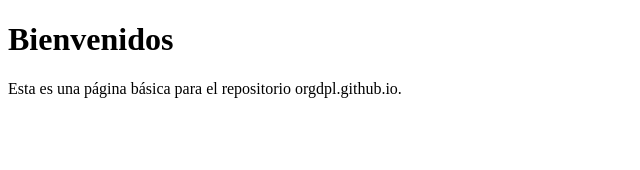
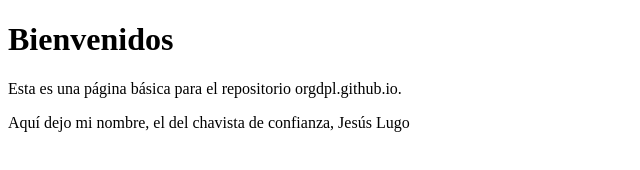
Before and after one commit to orgdpl-nicholelouis/orgdpl.github.io, a plain HTML site: page index.html in a window 1280 px wide. Shown: the whole page, without its empty margins (0-640 px from the left). Drawn offline with Linux system fonts and the light colour scheme.

Commit message:
Update index.html

```diff
--- a/index.html
+++ b/index.html
@@ -8,5 +8,6 @@
 <body>
     <h1>Bienvenidos</h1>
     <p>Esta es una página básica para el repositorio orgdpl.github.io.</p>
+    <p>Aquí dejo mi nombre, el del chavista de confianza, Jesús Lugo</p>
 </body>
 </html>
```
